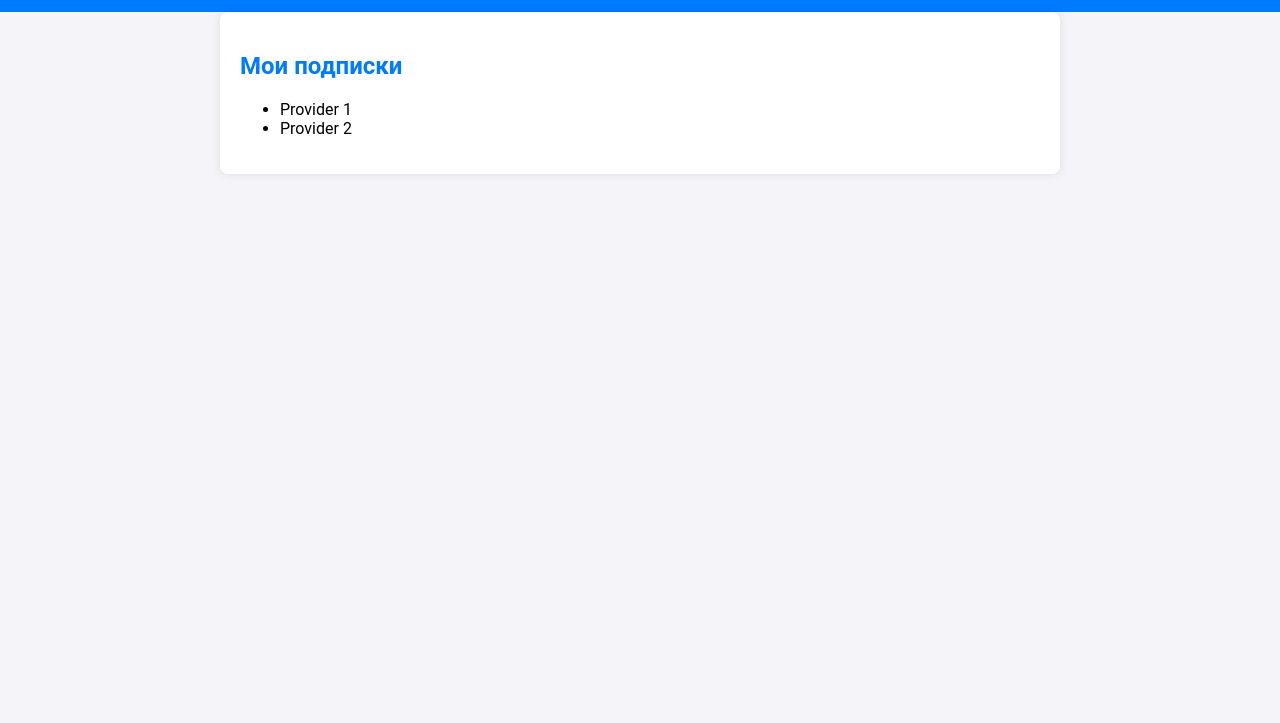
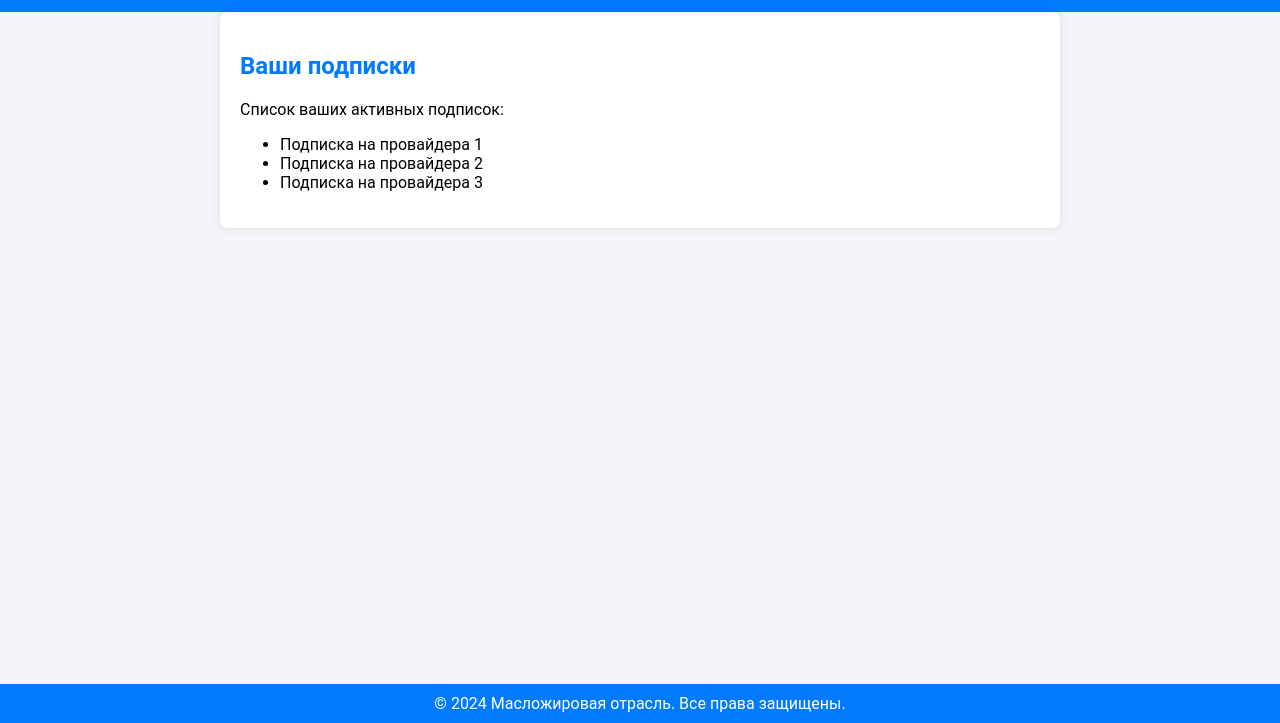
Before and after one commit to jesuswhy/oil, a plain HTML site: page dashboard.html in a window 1280 px wide. Shown: the part 77-800 px from the top of the page. Drawn offline with Linux system fonts and the light colour scheme.

Commit message:
Update dashboard.html

```diff
--- a/dashboard.html
+++ b/dashboard.html
@@ -1,5 +1,5 @@
 <!DOCTYPE html>
-<html lang="en">
+<html lang="ru">
 <head>
     <meta charset="UTF-8">
     <meta name="viewport" content="width=device-width, initial-scale=1.0">
@@ -19,20 +19,16 @@
         </nav>
     </header>
     <main>
-        <h2>Мои подписки</h2>
-        <ul id="subscriptions">
-            <!-- Здесь будут отображаться подписки пользователя -->
+        <h2>Ваши подписки</h2>
+        <p>Список ваших активных подписок:</p>
+        <ul>
+            <li>Подписка на провайдера 1</li>
+            <li>Подписка на провайдера 2</li>
+            <li>Подписка на провайдера 3</li>
         </ul>
     </main>
-    <script>
-        // Пример отображения подписок (может быть заменено на реальную логику)
-        const subscriptions = ['Provider 1', 'Provider 2'];
-        const list = document.getElementById('subscriptions');
-        subscriptions.forEach(sub => {
-            const listItem = document.createElement('li');
-            listItem.textContent = sub;
-            list.appendChild(listItem);
-        });
-    </script>
+    <footer>
+        &copy; 2024 Масложировая отрасль. Все права защищены.
+    </footer>
 </body>
 </html>
```
